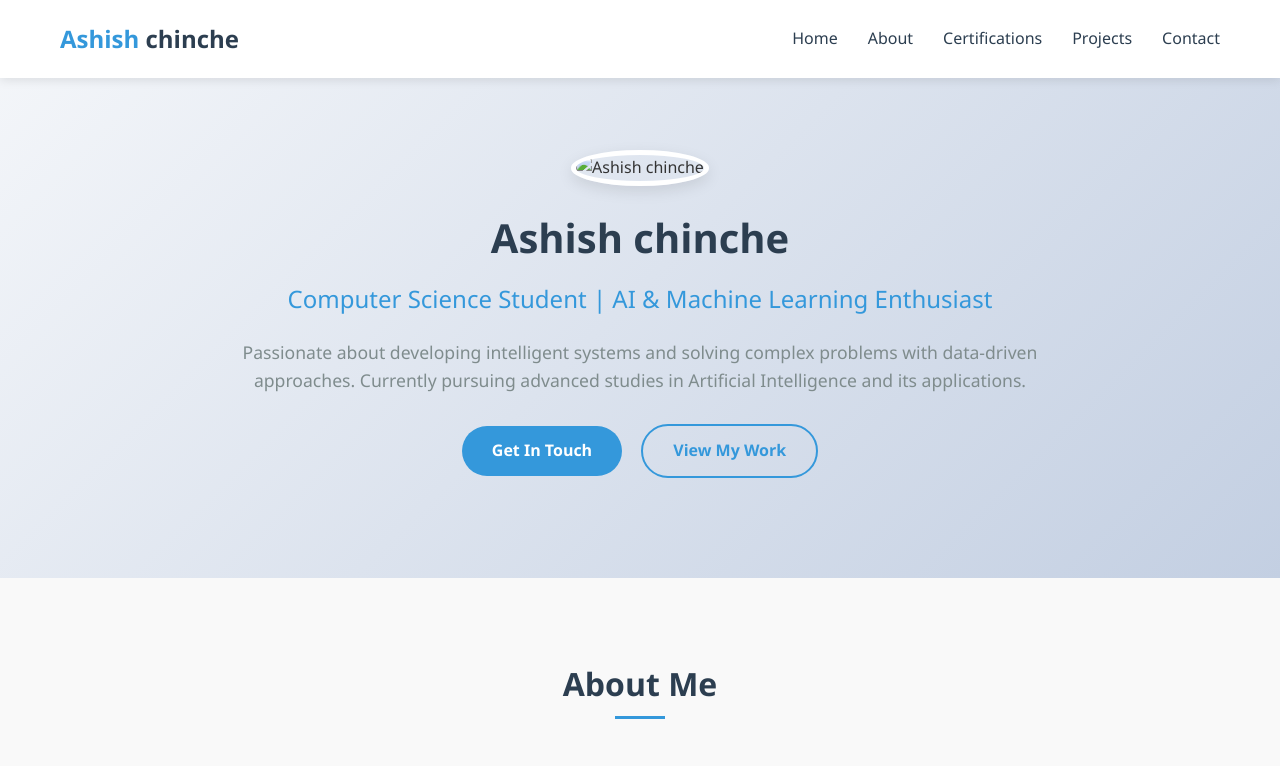
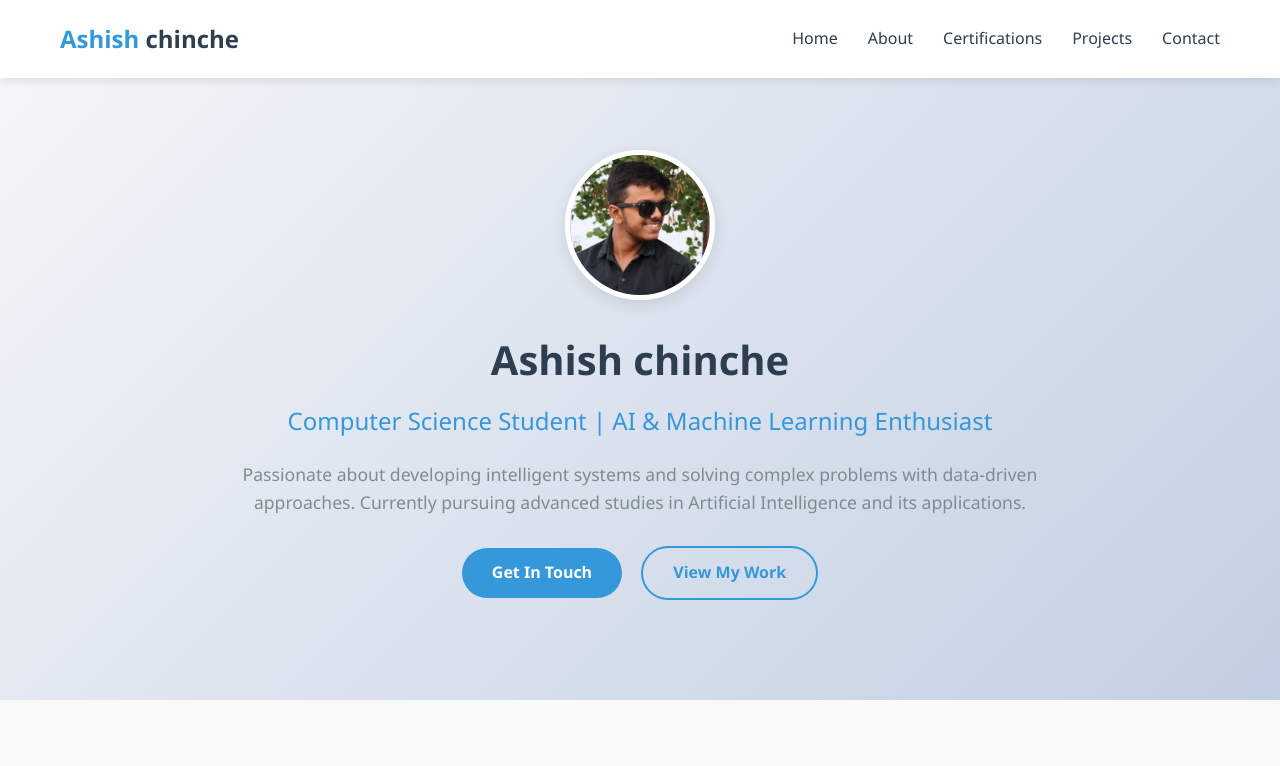
Before and after one commit to AshishChinche/portfolio_website, a plain HTML site: page Index.html in a window 1280 px wide. Shown: the top 766 px of the page. Drawn offline with Linux system fonts and the light colour scheme.

Commit message:
Update Index.html

```diff
--- a/Index.html
+++ b/Index.html
@@ -559,7 +559,7 @@
     <section class="hero" id="home">
         <div class="container">
             <div class="hero-content">
-                <img src="profile.jpg" alt="Ashish chinche" class="profile-img">
+                <img src="WhatsApp Image 2025-05-26 at 14.13.55_b253982f.jpg" alt="Ashish chinche" class="profile-img">
                 <h1>Ashish chinche</h1>
                 <h2>Computer Science Student | AI & Machine Learning Enthusiast</h2>
                 <p>Passionate about developing intelligent systems and solving complex problems with data-driven approaches. Currently pursuing advanced studies in Artificial Intelligence and its applications.</p>
```
